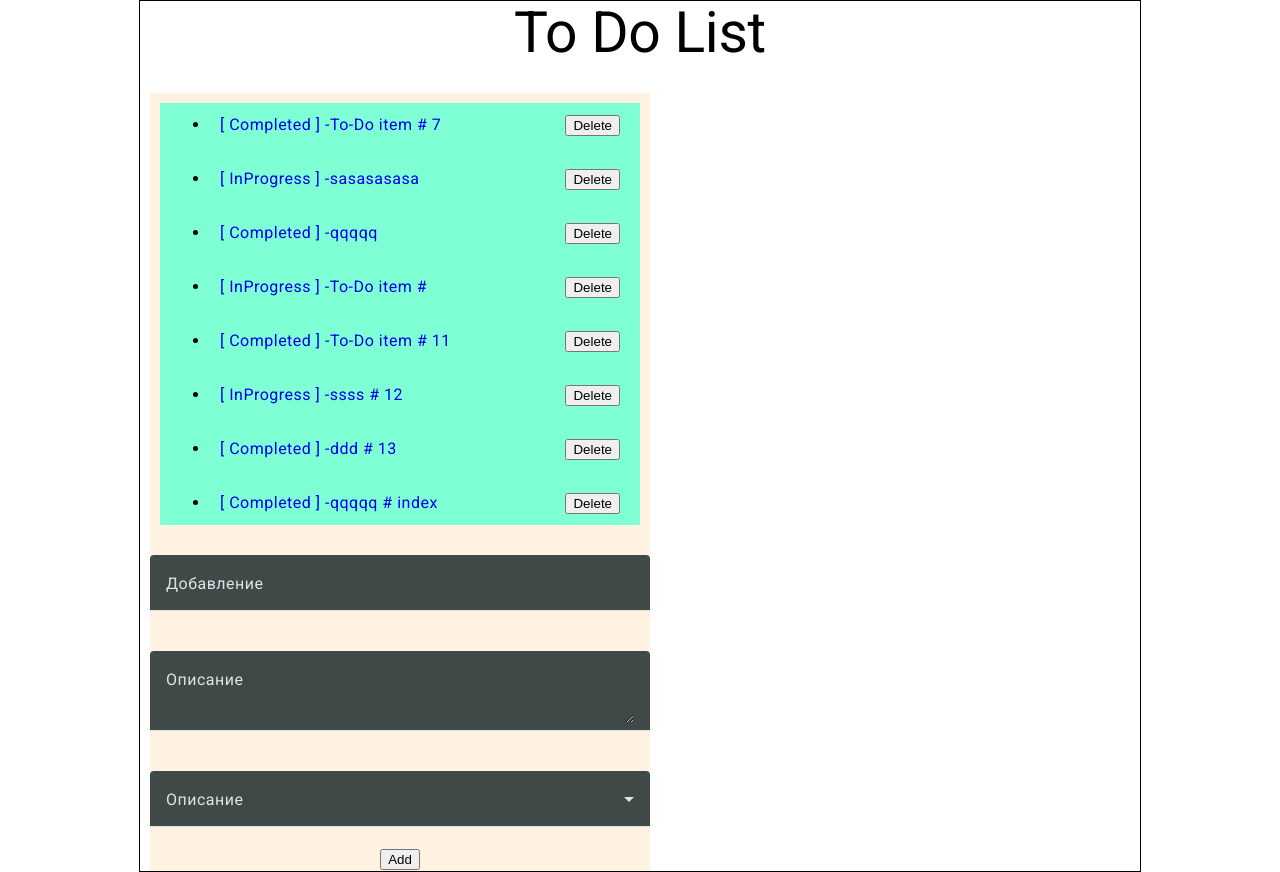
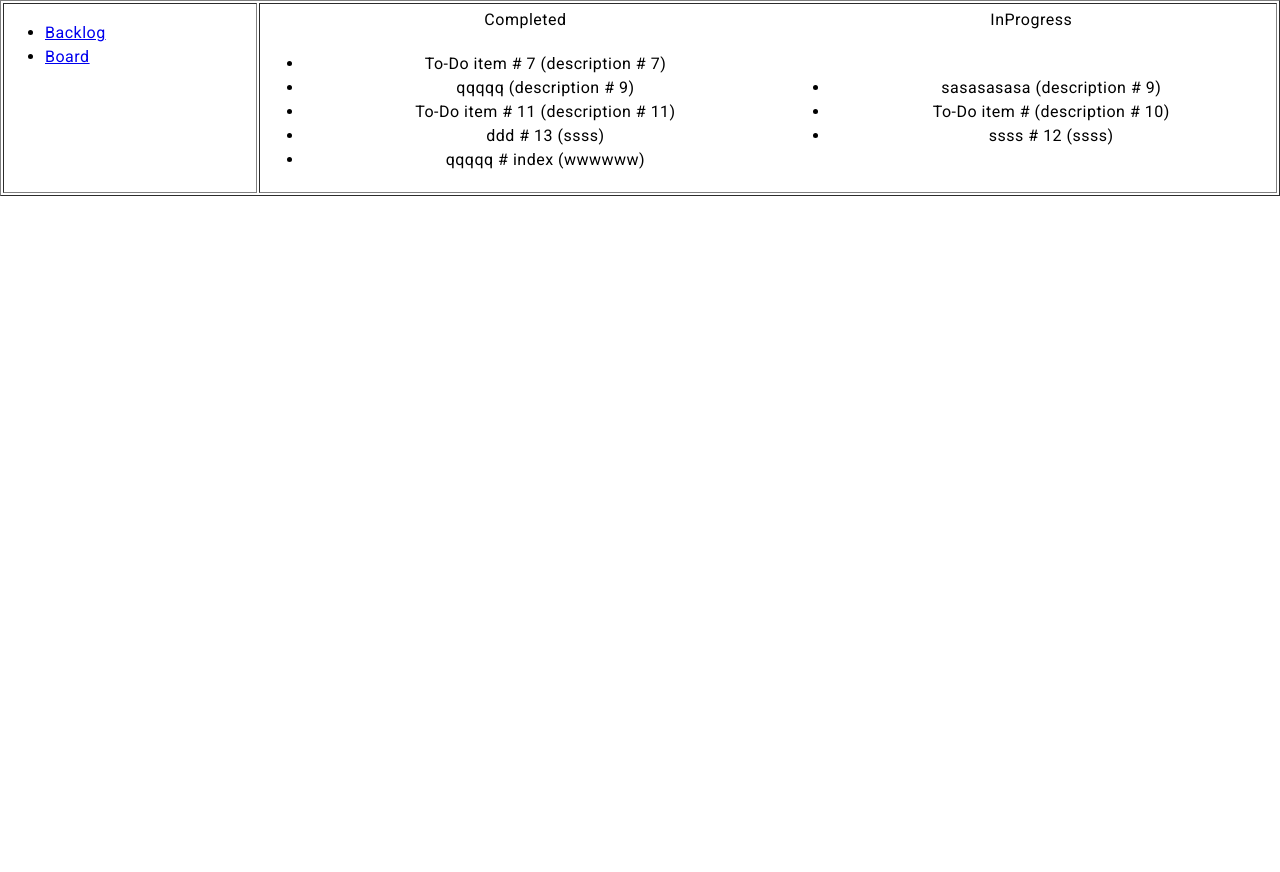
Before and after one commit to Di0287/angular, an Angular app: page /board in a window 1280 px wide. After the commit the page ends 800 px from the top, so only its background shows below. Built offline with nearby package versions, Linux system fonts and the light colour scheme; data requests are answered from the project's data file.

Commit message:
homework-8

```diff
--- a/src/app/app.component.html
+++ b/src/app/app.component.html
@@ -1,3 +1,26 @@
 <app-toasts></app-toasts>
-<!--<app-to-do-list />-->
-<router-outlet></router-outlet>
+
+<table border=1 style="width: 100%;">
+  <tr>
+    <td style="width: 20%; vertical-align: top">
+      <ul>
+        <li>
+          <a
+            routerLink="/backlog"
+            routerLinkActive="active-link"
+          >Backlog</a>
+        </li>
+        <li>
+          <a
+            routerLink="/board"
+            routerLinkActive="active-link"
+          >Board</a
+          >
+        </li>
+      </ul>
+    </td>
+    <td style="width: 80%">
+      <router-outlet></router-outlet>
+    </td>
+  </tr>
+</table>
--- a/src/app/app.component.ts
+++ b/src/app/app.component.ts
@@ -1,12 +1,12 @@
 import { Component } from '@angular/core';
-import { RouterOutlet } from '@angular/router';
+import {RouterLink, RouterLinkActive, RouterOutlet} from '@angular/router';
 import {ToDoListComponent} from "./components/to-do-list/to-do-list.component";
 import {ToastsComponent} from "./components/toasts/toasts.component";
 
 @Component({
   selector: 'app-root',
   standalone: true,
-  imports: [RouterOutlet, ToDoListComponent, ToastsComponent],
+  imports: [RouterOutlet, ToDoListComponent, ToastsComponent, RouterLink, RouterLinkActive],
   templateUrl: './app.component.html',
   styleUrl: './app.component.scss'
 })
--- a/src/app/app.routes.ts
+++ b/src/app/app.routes.ts
@@ -1,6 +1,7 @@
 import { Routes } from '@angular/router';
 import {ToDoListComponent} from "./components/to-do-list/to-do-list.component";
 import {ToDoItemViewComponent} from "./components/to-do-item-wiev/to-do-item-wiev.component";
+import {BoardComponent} from "./components/board/board.component";
 
 export const routes: Routes = [
   {
@@ -19,6 +20,10 @@ export const routes: Routes = [
     ]
   },
   {
+    path: 'board',
+    component: BoardComponent,
+  },
+  {
     path: '**',
     component: ToDoListComponent,
   }
--- /dev/null
+++ b/src/app/components/board/board.component.html
@@ -0,0 +1,26 @@
+<table style="width: 100%">
+  <tr>
+    <td style="text-align: center">Completed</td>
+    <td style="text-align: center">InProgress</td>
+  </tr>
+  <tr>
+    <td style="text-align: center">
+      <ul>
+        <li
+          *ngFor="let toDoList of toDoListsCompleted"
+        >
+          {{ toDoList.text }} ({{ toDoList.description }})
+        </li>
+      </ul>
+    </td>
+    <td style="text-align: center">
+      <ul>
+        <li
+          *ngFor="let toDoList of toDoListsInProgress"
+        >
+          {{ toDoList.text }} ({{ toDoList.description }})
+        </li>
+      </ul>
+    </td>
+  </tr>
+</table>
--- /dev/null
+++ b/src/app/components/board/board.component.ts
@@ -0,0 +1,29 @@
+import {Component, inject, OnInit} from '@angular/core';
+import {NgForOf} from "@angular/common";
+import {ToDoListItemComponent} from "../to-do-list-item/to-do-list-item.component";
+import {toDoItemI} from "../../models/_.interface";
+import {TodoListService} from "../../service/todo-list.service";
+
+@Component({
+  selector: 'app-board',
+  standalone: true,
+    imports: [
+        NgForOf,
+        ToDoListItemComponent
+    ],
+  templateUrl: './board.component.html',
+  styleUrl: './board.component.scss'
+})
+export class BoardComponent  implements OnInit
+{
+  api = inject(TodoListService)
+  toDoListsCompleted: toDoItemI[] = []
+  toDoListsInProgress: toDoItemI[] = []
+  ngOnInit() {
+    this.api.getToDoLists().subscribe((res:toDoItemI[]) => {
+      console.log(res)
+      this.toDoListsCompleted = res.filter(el => el.status === 'Completed');
+      this.toDoListsInProgress = res.filter(el => el.status === 'InProgress');
+    })
+  }
+}
--- a/src/app/components/to-do-item-wiev/to-do-item-wiev.component.html
+++ b/src/app/components/to-do-item-wiev/to-do-item-wiev.component.html
@@ -1,10 +1,7 @@
-<p>dddddddddddddddd</p>
-<!--{{ toDoListView | json }}-->
 <div>
 <ng-container *ngIf="toDoListView | async as data;">
   <span>[ {{ data.status }} ] - </span>
   <span>{{ data.text }}</span>
-<!--  <app-button (itemDeleteEvent)="itemDelete()" title="Delete"></app-button>-->
 
   <br>
   <br>
--- a/src/app/components/toasts/toasts.component.html
+++ b/src/app/components/toasts/toasts.component.html
@@ -1,7 +1,4 @@
 <div class="toasts-body">
-<!--   Тут пропадает реактивность-->
-<!--  <div class="toasts-message" *ngFor="let message of toasts">-->
-<!--  А так нет-->
   <div class="toasts-message" *ngFor="let message of toastService.getToasts()">
     <p>{{ message }}</p>
   </div>
```
Also changed, not shown: src/app/components/board/board.component.scss (added), 1 other file (tests, documents, lock files or other folders).
